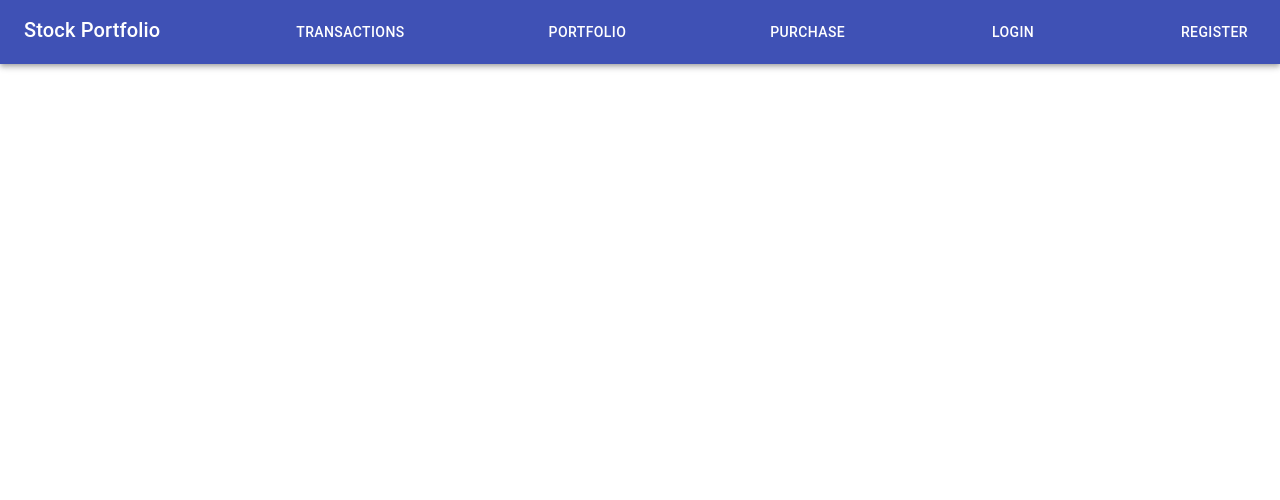
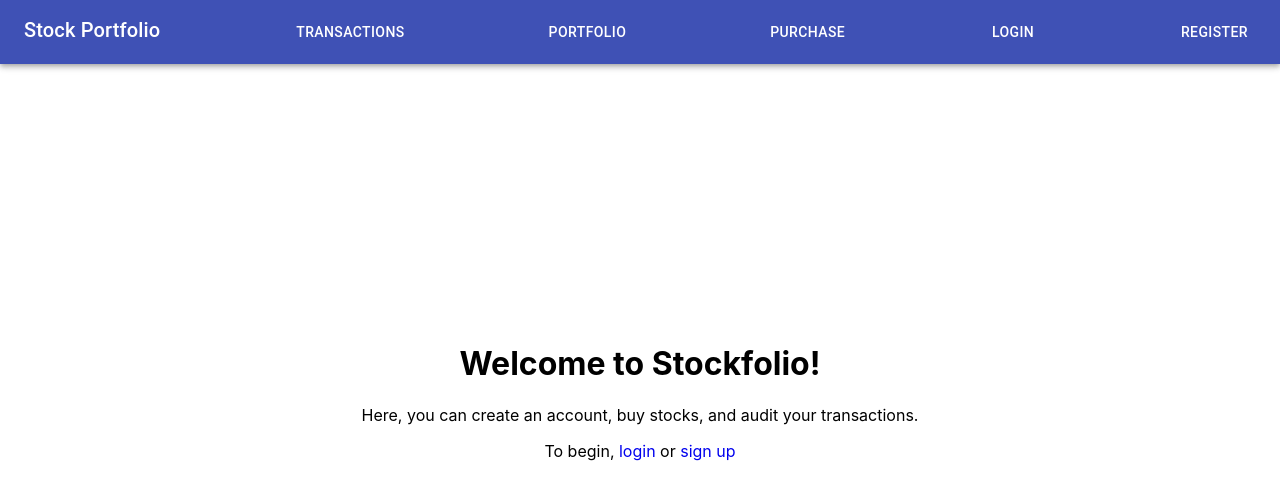
Before and after one commit to darrenzhang2000/stock-portfolio, a React (Create React App) app in the folder stock-portfolio-front-end/: page /components/Home in a window 1280 px wide. Shown: the top 500 px of the page. Built offline with nearby package versions, Linux system fonts and the light colour scheme.

Commit message:
added home page

```diff
--- a/stock-portfolio-front-end/src/App.js
+++ b/stock-portfolio-front-end/src/App.js
@@ -9,6 +9,7 @@ import {
   Redirect,
 } from "react-router-dom"
 import Navbar from "./components/Navbar"
+import Home from "./components/Home"
 import PortfolioContainer from "./containers/Portfolio"
 import PurchaseContainer from "./containers/Purchase"
 import TransactionsContainer from "./containers/Transactions"
@@ -39,6 +40,11 @@ class App extends React.Component {
 
           {/* Looks through the child <Routes>s and returns the first one that matches the URL */}
           <Switch>
+
+            <Route path="/components/Home">
+              <Home className="top"/>
+            </Route>
+
             <Route path="/containers/Login">
               <LoginContainer className="top" setUser={this.setUser} />
             </Route>
@@ -103,17 +109,6 @@ class App extends React.Component {
   }
 }
 
-// function ProtectedRoute({ children, ...rest }) {
-//   return (
-//     <Route
-//       {...rest}
-//       render={(props) =>
-//         this.props.email ? children : <Redirect to="/containers/login" />
-//       }
-//     />
-//   )
-// }
-
 function mapStateToProps(state) {
   return {
     email: state.email,
--- /dev/null
+++ b/stock-portfolio-front-end/src/components/Home.js
@@ -0,0 +1,19 @@
+import React from "react"
+import { Link } from "react-router-dom"
+import "../styles/app.css"
+
+const Home = (props) => {
+  return (
+    <div class="center">
+      <h1>Welcome to Stockfolio!</h1>
+      <p>
+        Here, you can create an account, buy stocks, and audit your
+        transactions.{" "}
+      </p>
+      <p>To begin, <Link to="./Login">login</Link> or <Link to="./Register">sign up</Link> </p>
+      <p></p>
+    </div>
+  )
+}
+
+export default Home
--- a/stock-portfolio-front-end/src/components/Login.js
+++ b/stock-portfolio-front-end/src/components/Login.js
@@ -5,12 +5,12 @@ import CssBaseline from '@material-ui/core/CssBaseline';
 import TextField from '@material-ui/core/TextField';
 import FormControlLabel from '@material-ui/core/FormControlLabel';
 import Checkbox from '@material-ui/core/Checkbox';
-import Link from '@material-ui/core/Link';
 import Grid from '@material-ui/core/Grid';
 import Box from '@material-ui/core/Box';
 import Typography from '@material-ui/core/Typography';
 import { makeStyles } from '@material-ui/core/styles';
 import Container from '@material-ui/core/Container';
+import { Link } from "react-router-dom"
 
 function Copyright() {
   return (
@@ -109,7 +109,7 @@ export default function SignIn(props) {
               </Link>
             </Grid>
             <Grid item>
-              <Link href="#" variant="body2">
+              <Link to="./Register" variant="body2">
                 {"Don't have an account? Sign Up"}
               </Link>
             </Grid>
--- a/stock-portfolio-front-end/src/components/Navbar.js
+++ b/stock-portfolio-front-end/src/components/Navbar.js
@@ -22,13 +22,14 @@ class Navbar extends React.Component {
     return (
       <AppBar position="sticky">
         <Toolbar>
-          <Grid
-            container
-            justify="space-between"
-            alighContent="flex-end"
-          >
+          <Grid container justify="space-between" alighContent="flex-end">
             <Grid item xm={12}>
-              <Typography variant="h6">Stock Portfolio</Typography>
+              <Typography variant="h6">
+                <Link className="navlink" to="../components/Home">
+                  {" "}
+                  Stock Portfolio
+                </Link>
+              </Typography>
             </Grid>
 
             <Grid item>
--- a/stock-portfolio-front-end/src/components/Register.js
+++ b/stock-portfolio-front-end/src/components/Register.js
@@ -5,12 +5,13 @@ import CssBaseline from '@material-ui/core/CssBaseline';
 import TextField from '@material-ui/core/TextField';
 import FormControlLabel from '@material-ui/core/FormControlLabel';
 import Checkbox from '@material-ui/core/Checkbox';
-import Link from '@material-ui/core/Link';
 import Grid from '@material-ui/core/Grid';
 import Box from '@material-ui/core/Box';
 import Typography from '@material-ui/core/Typography';
 import { makeStyles } from '@material-ui/core/styles';
 import Container from '@material-ui/core/Container';
+import { Link } from "react-router-dom"
+
 
 function Copyright() {
   return (
@@ -128,11 +129,11 @@ export default function SignUp(props) {
             color="primary"
             className={classes.submit}
           >
-            Sign Up
+            Sign Upl
           </Button>
           <Grid container justify="flex-end">
             <Grid item>
-              <Link href="#" variant="body2">
+              <Link to="./Login" variant="body2">
                 Already have an account? Sign in
               </Link>
             </Grid>
--- a/stock-portfolio-front-end/src/styles/app.css
+++ b/stock-portfolio-front-end/src/styles/app.css
@@ -1,3 +1,12 @@
 .top {
     margin-top: 500 ;
 }
+
+.center {
+    margin: 0;
+    position: absolute;
+    top: 50%;
+    left: 50%;
+    -ms-transform: translate(-50%, -50%);
+    transform: translate(-50%, -50%);
+  }
```
